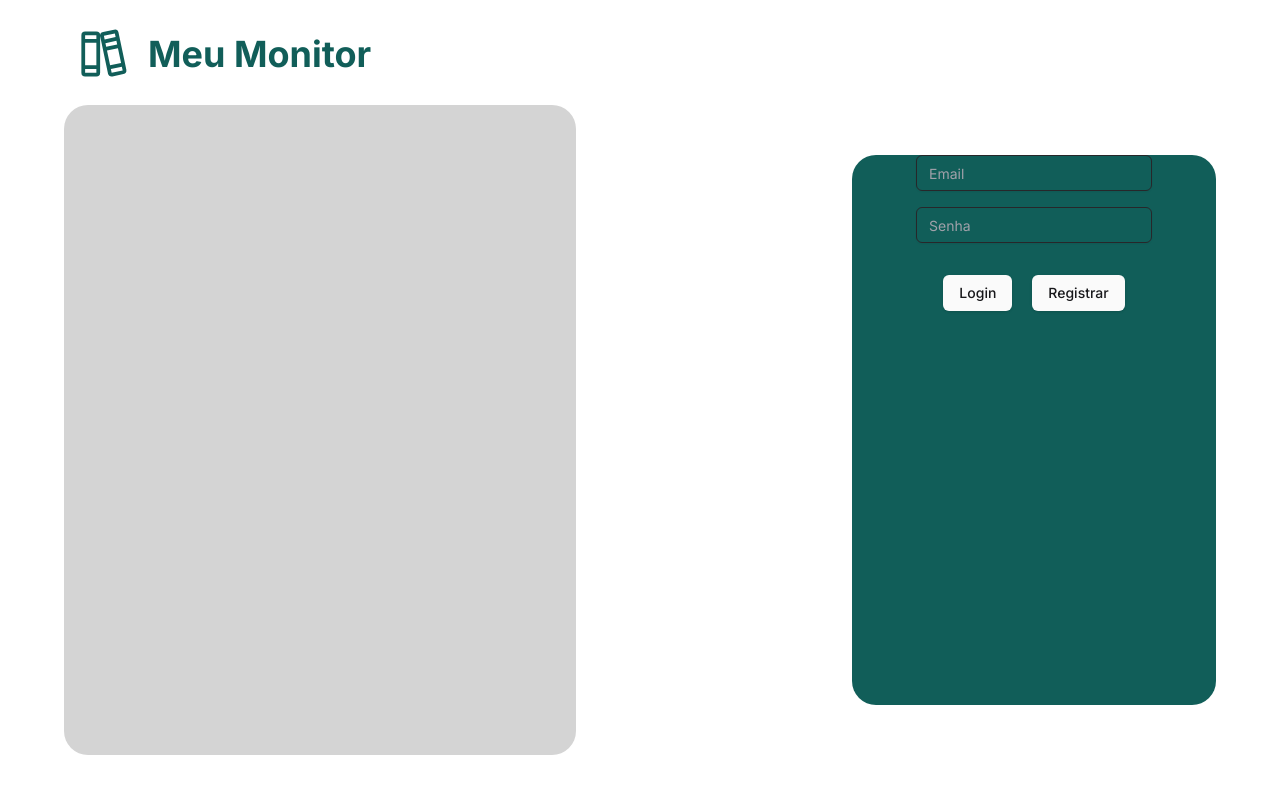
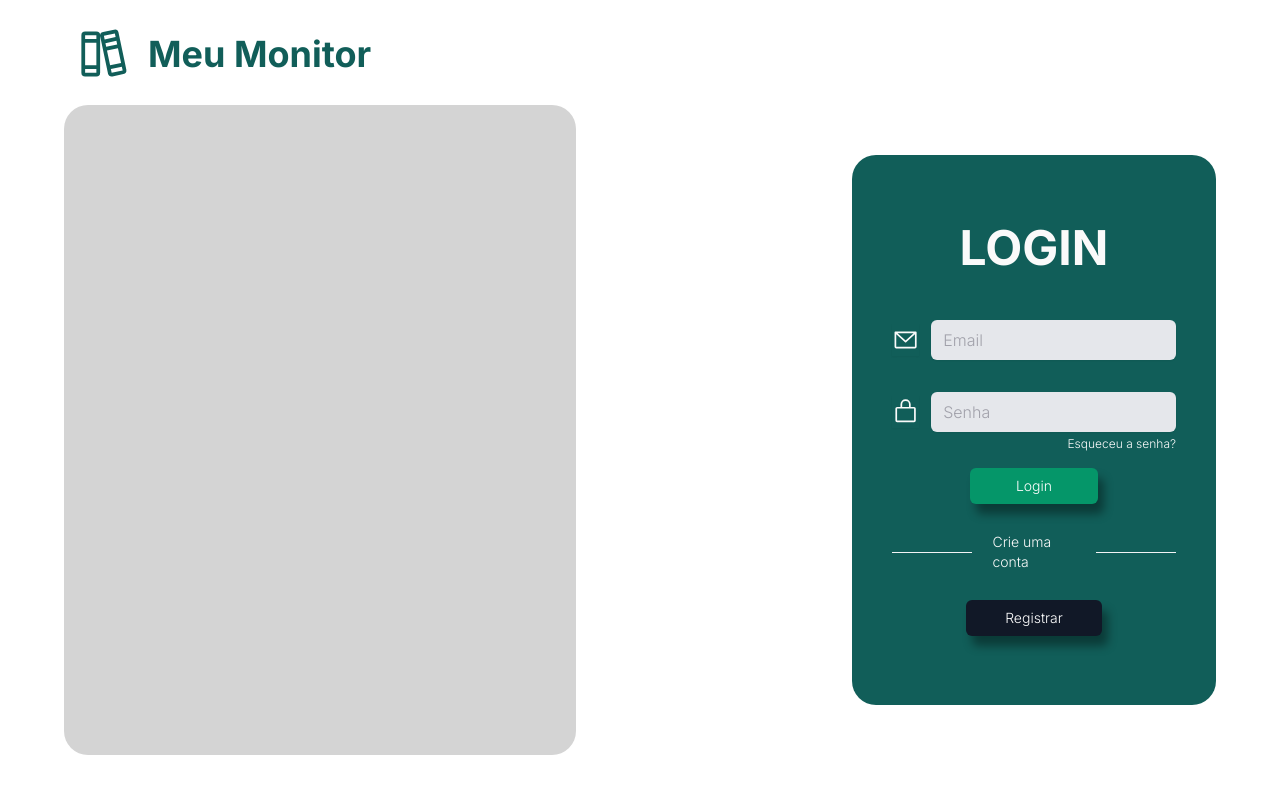
Before and after one commit to SammyFerreiraa/monitoring-example, a Next.js app: page / in a window 1280 px wide. Shown: the top 794 px of the page. Built offline with nearby package versions, Linux system fonts and the light colour scheme; no server answers.

Commit message:
:ok_hand: style: Add icons and styling to login page form

```diff
--- a/src/templates/login/LoginPage.tsx
+++ b/src/templates/login/LoginPage.tsx
@@ -3,6 +3,7 @@
 import { Button } from '@/components/ui/button'
 import { Input } from '@/components/ui/input'
 import { useLoginUser } from '@/hooks/useLoginUser'
+import { EnvelopeSimple, LockSimple } from '@phosphor-icons/react'
 import Link from 'next/link'
 
 const LoginPage = () => {
@@ -13,36 +14,57 @@ const LoginPage = () => {
   })
 
   return (
-    <div className="h-[calc(100vh-250px)] w-[calc(30vw-20px)]  rounded-3xl bg-teal-800">
+    <div className="flex h-[calc(100vh-250px)] w-[calc(30vw-20px)] flex-col items-center justify-center  rounded-3xl bg-teal-800 px-10 font-light">
+      <h1 className="mb-12 w-full text-center text-5xl font-bold">LOGIN</h1>
       <form
         onSubmit={handleFormSubmit}
-        className="flex flex-col items-center justify-center gap-8"
+        className="flex w-full flex-col items-center justify-center"
       >
-        <div className="flex flex-col items-center justify-center gap-4">
-          <div>
+        <div className="flex w-full flex-col items-center justify-center gap-8">
+          <div className="flex w-full flex-row items-center gap-3">
+            <EnvelopeSimple size={32} className="shadow-sm" />
             <Input
               {...register('credentials.email')}
               type="text"
               autoComplete="off"
               placeholder="Email"
+              className="h-10 border-none bg-gray-200 text-base text-black"
             />
           </div>
-          <div>
+          <div className="flex w-full flex-row items-center justify-end gap-3">
+            <LockSimple size={32} className="shadow-sm" />
             <Input
               {...register('credentials.password')}
               type="password"
               autoComplete="off"
               placeholder="Senha"
+              className="h-10 border-none bg-gray-200 text-base text-black"
             />
           </div>
         </div>
-        <div className="flex items-center justify-center gap-5">
-          <Button type="submit">Login</Button>
-          <Button>
-            <Link href={'/register'}>Registrar</Link>
+        <button className="mt-1 w-full text-end text-xs">
+          Esqueceu a senha?
+        </button>
+        <div className="mt-4 flex w-[45%] items-center justify-center gap-5">
+          <Button
+            className="w-full bg-emerald-600 font-light text-white   shadow-[6.0px_10.0px_10.0px_rgba(0,0,0,0.38)]  transition-colors hover:bg-emerald-500 hover:shadow-[3.0px_6.0px_6.0px_rgba(0,0,0,0.38)]"
+            type="submit"
+          >
+            Login
           </Button>
         </div>
       </form>
+      <div className="mt-7 flex flex-col items-center">
+        <div className="flex w-full items-center justify-center gap-5">
+          <div className="h-[1px] w-24 bg-gray-100"></div>
+          <p className="text-sm font-light">Crie uma conta</p>
+          <div className="h-[1px] w-24 bg-gray-100"></div>
+        </div>
+
+        <Button className="mt-7 w-[48%] bg-gray-900 font-light text-white   shadow-[6.0px_10.0px_10.0px_rgba(0,0,0,0.38)]  transition-colors hover:bg-emerald-500 hover:shadow-[4.0px_8.0px_8.0px_rgba(0,0,0,0.38)]">
+          <Link href={'/register'}>Registrar</Link>
+        </Button>
+      </div>
     </div>
   )
 }
```
